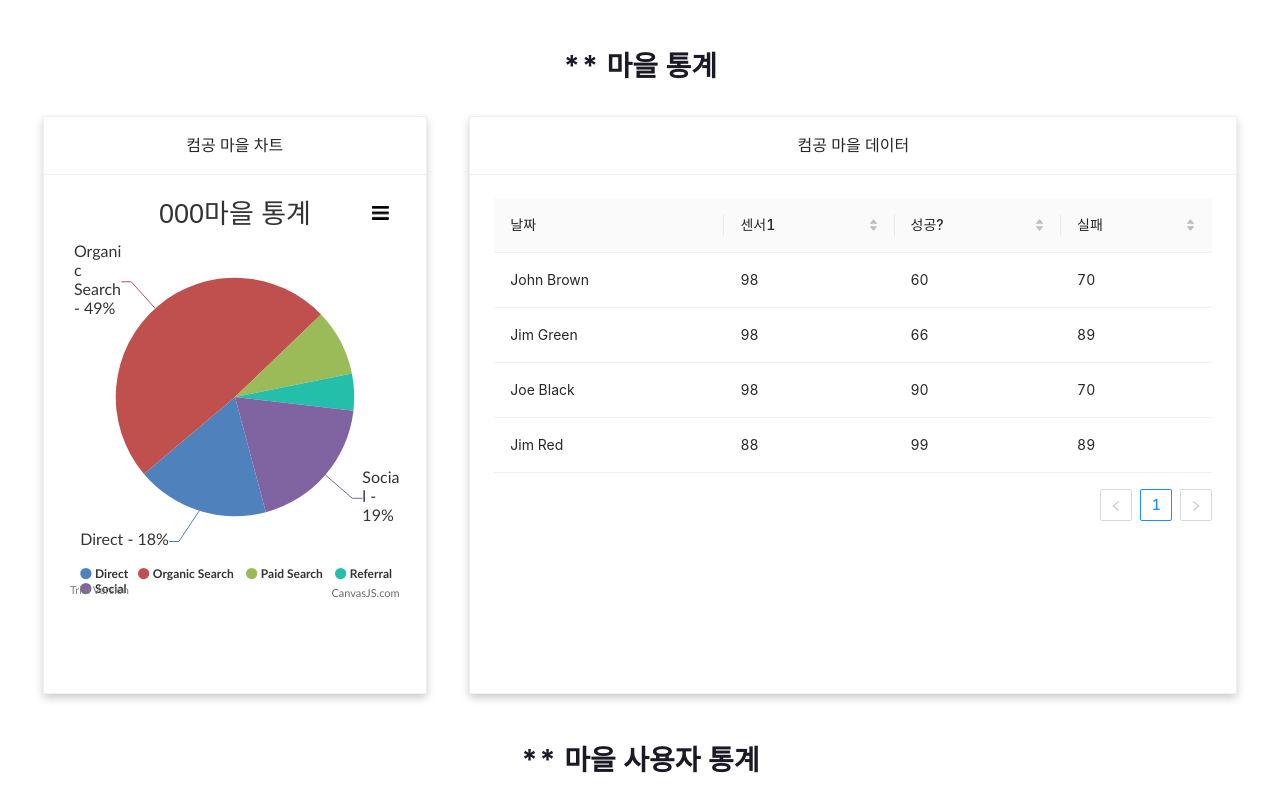
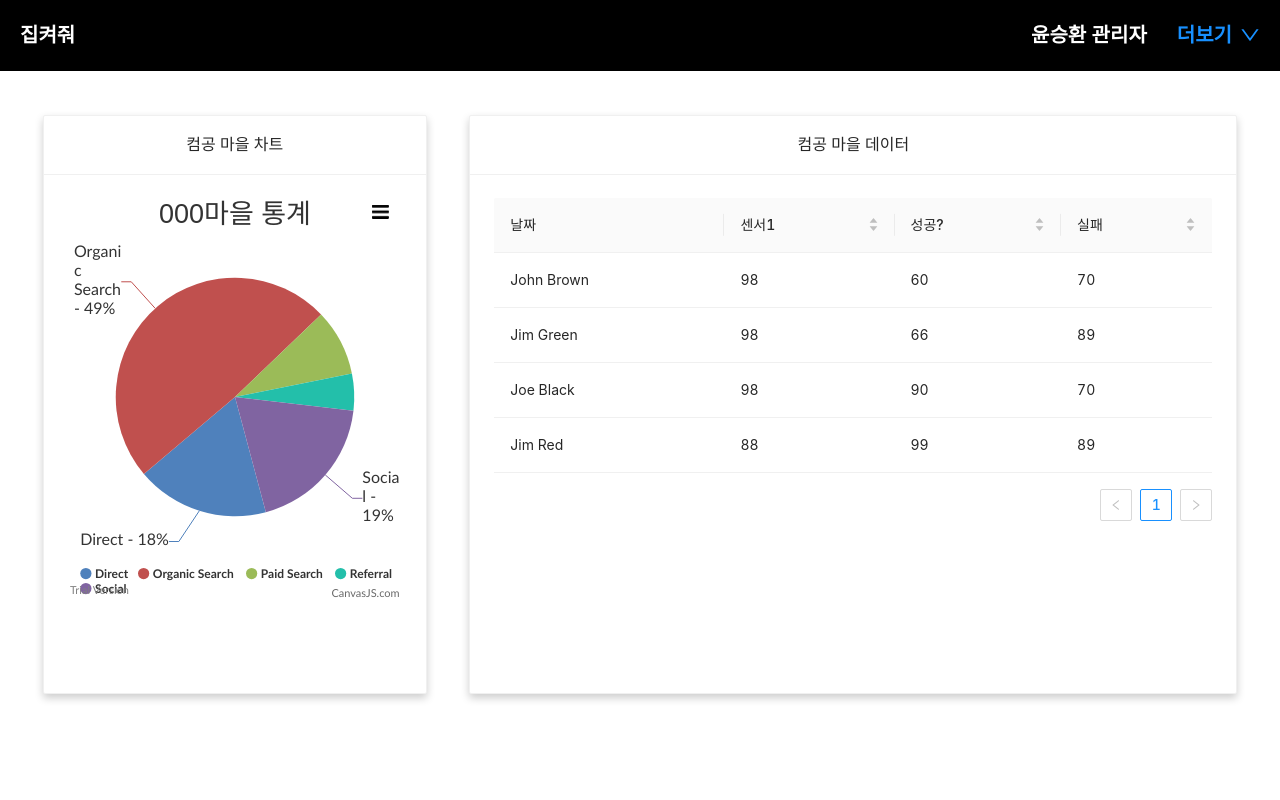
Before and after one commit to YOONSEOUNGHWAN/capston_front_web, a React (Create React App) app: page /user in a window 1280 px wide. Shown: the top 800 px of the page. Built offline with nearby package versions, Linux system fonts and the light colour scheme.

Commit message:
css수정

```diff
--- a/src/components/MainPage/mainpage.jsx
+++ b/src/components/MainPage/mainpage.jsx
@@ -9,6 +9,7 @@ import Tablelist from "../.part/tablelist";
 import Nav from "../.part/nav";
 
 export default function Middlepage() {
+
   return (
     <>
       <Nav />
--- a/src/components/UserPage/userinfo.css
+++ b/src/components/UserPage/userinfo.css
@@ -8,12 +8,12 @@ body {
     flex-direction: column;
     flex-wrap: wrap;
 }
-
+/*
 .title{
     font-size: 28px;
     font-weight: bold;
     color: #1A1925;
-}
+} */
 
 .stats{
     display: flex;
--- a/src/components/UserPage/userinfo.jsx
+++ b/src/components/UserPage/userinfo.jsx
@@ -5,12 +5,14 @@ import "./userinfo.css";
 import DataTable from "../.part/datatable";
 
 import Piechart from "../.part/piechart";
+import Nav from "../.part/nav";
 export default function UserInfo() {
   return (
     <>
       <div className="Container" id="user_info">
+        <Nav/>
         <br /><br />
-        <p className="title"> ** 마을 통계</p>
+
         <div className="stats">
           <Card title="컴공 마을 차트" size="large" className="card" id="chart_card">
             <Piechart />
```
Also changed, not shown: src/components/.part/nav.css, src/components/.part/nav.jsx.
